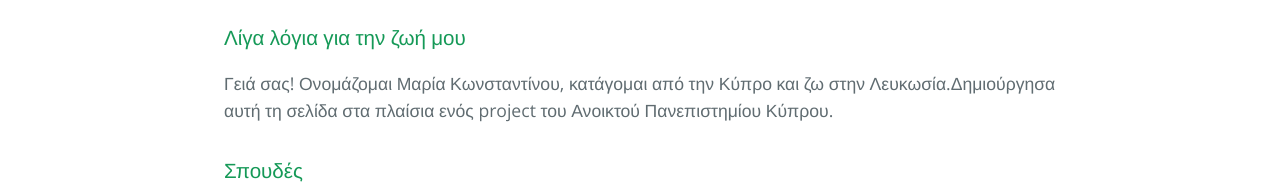
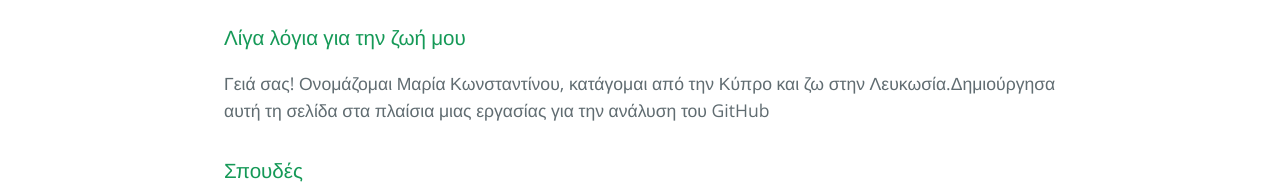
Before and after one commit to Mitsakit/website.github.io, a plain HTML site: page index.html in a window 1280 px wide. Shown: the part 409-593 px from the top of the page. Drawn offline with nearby package versions, Linux system fonts and the light colour scheme.

Commit message:
Update index.html

```diff
--- a/index.html
+++ b/index.html
@@ -25,7 +25,7 @@
 <h3>
 <a id="Λίγα-λόγια-για-την-ζωή-μου" class="anchor" href="#%CE%9B%CE%AF%CE%B3%CE%B1-%CE%BB%CF%8C%CE%B3%CE%B9%CE%B1-%CE%B3%CE%B9%CE%B1-%CF%84%CE%B7%CE%BD-%CE%B6%CF%89%CE%AE-%CE%BC%CE%BF%CF%85" aria-hidden="true"><span class="octicon octicon-link"></span></a>Λίγα λόγια για την ζωή μου</h3>
 
-<p> Γειά σας! Ονομάζομαι Μαρία Κωνσταντίνου, κατάγομαι από την Κύπρο και ζω στην Λευκωσία.Δημιούργησα αυτή τη σελίδα στα πλαίσια ενός project του Ανοικτού Πανεπιστημίου Κύπρου. </p>
+<p> Γειά σας! Ονομάζομαι Μαρία Κωνσταντίνου, κατάγομαι από την Κύπρο και ζω στην Λευκωσία.Δημιούργησα αυτή τη σελίδα στα πλαίσια μιας εργασίας για την ανάλυση του GitHub </p>
 
 <h3>
 <a id="Σπουδές" class="anchor" href="#%CE%A3%CF%80%CE%BF%CF%85%CE%B4%CE%AD%CF%82" aria-hidden="true"><span class="octicon octicon-link"></span></a>Σπουδές</h3>
```
